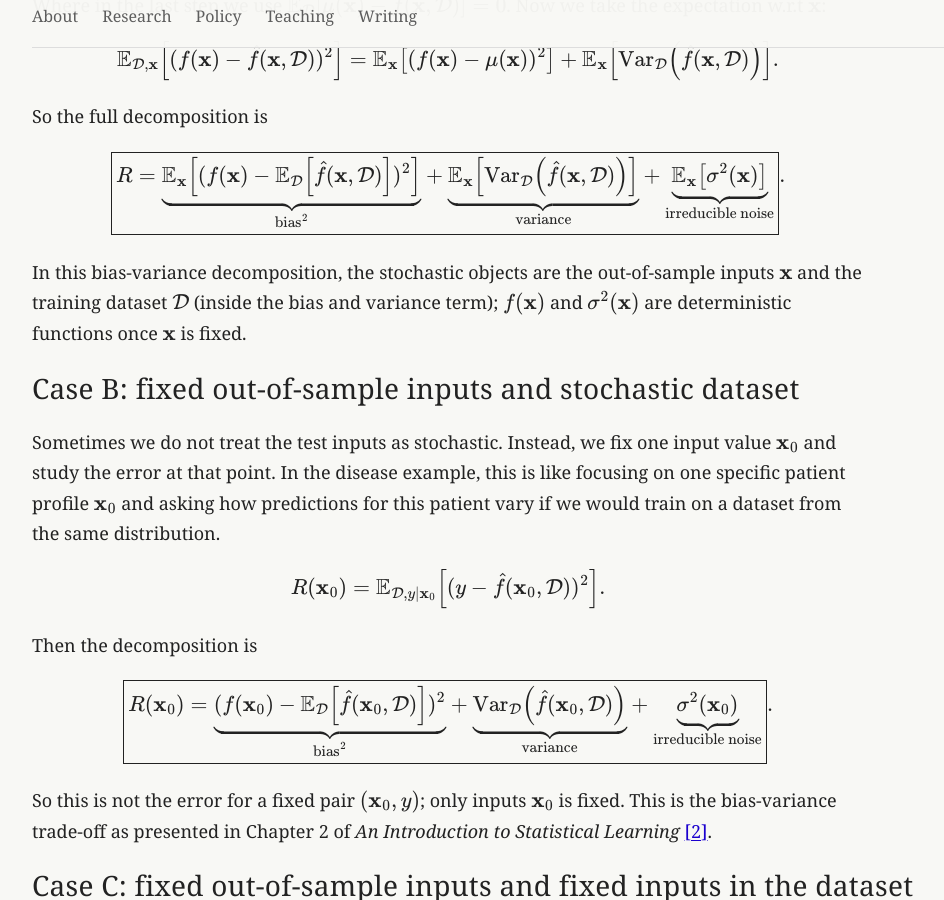
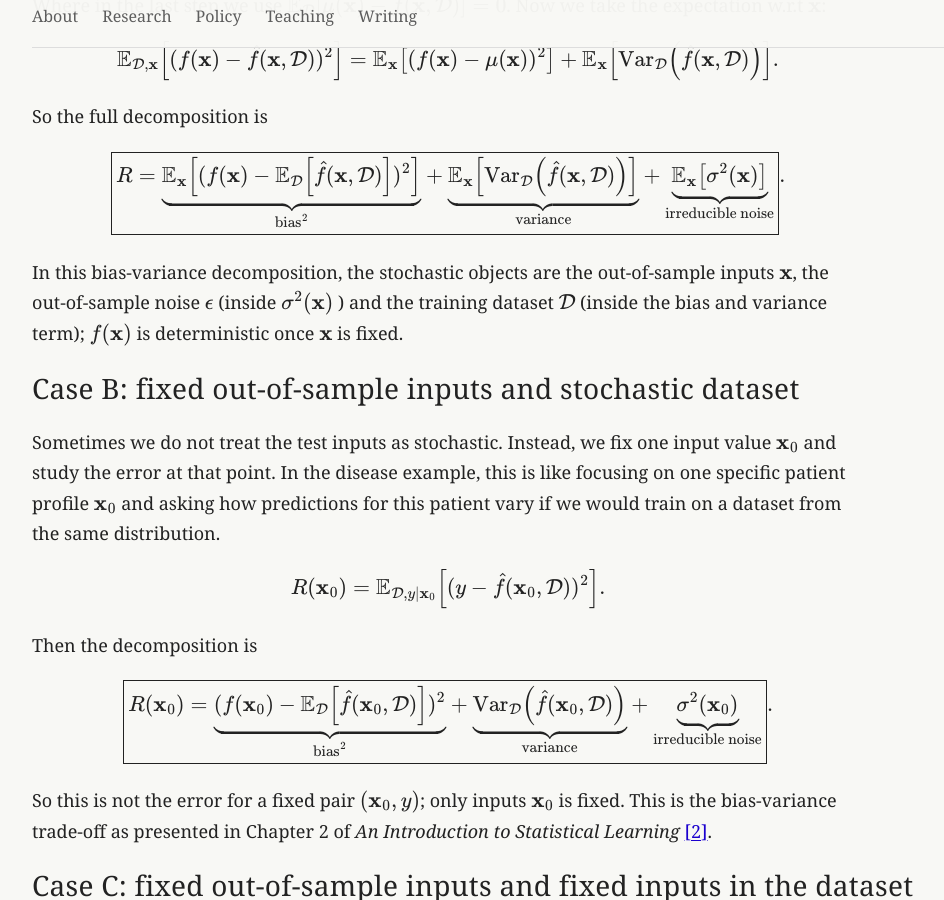
Before and after one commit to fholstege/fholstege.github.io, a Jekyll site: the page built from _writing/bias-variance.md, in a window 1280 px wide and 900 px high, scrolled down 2110 px. Shown: the whole window, without its empty margins (138-1082 px from the left). Built offline with Jekyll 4.4.1, drawn with Linux system fonts in a browser that asks for light colours.

Commit message:
updated notation

```diff
--- a/_writing/bias-variance.md
+++ b/_writing/bias-variance.md
@@ -94,7 +94,7 @@ R
 }.
 $$
 
-In this bias-variance decomposition, the stochastic objects are the out-of-sample inputs $\mathbf{x}$ and the training dataset $\mathcal{D}$ (inside the bias and variance term); $f(\mathbf{x})$ and $\sigma^2(\mathbf{x})$ are deterministic functions once $\mathbf{x}$ is fixed.
+In this bias-variance decomposition, the stochastic objects are the out-of-sample inputs $\mathbf{x}$, the out-of-sample noise $\epsilon$ (inside $\sigma^2(\mathbf{x})$ ) and the training dataset $\mathcal{D}$ (inside the bias and variance term); $f(\mathbf{x})$ is deterministic once $\mathbf{x}$ is fixed.
 
 ## Case B: fixed out-of-sample inputs and stochastic dataset
 
```
